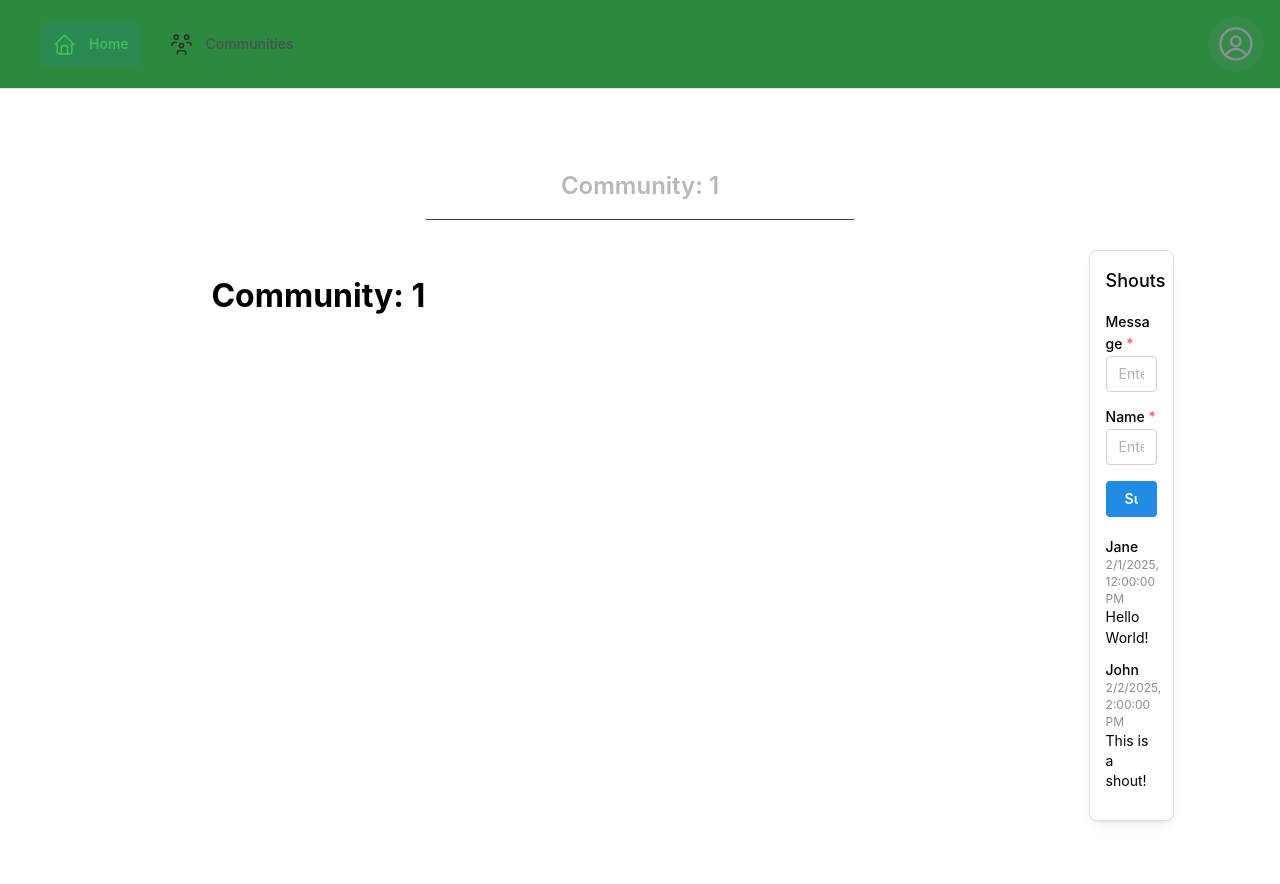
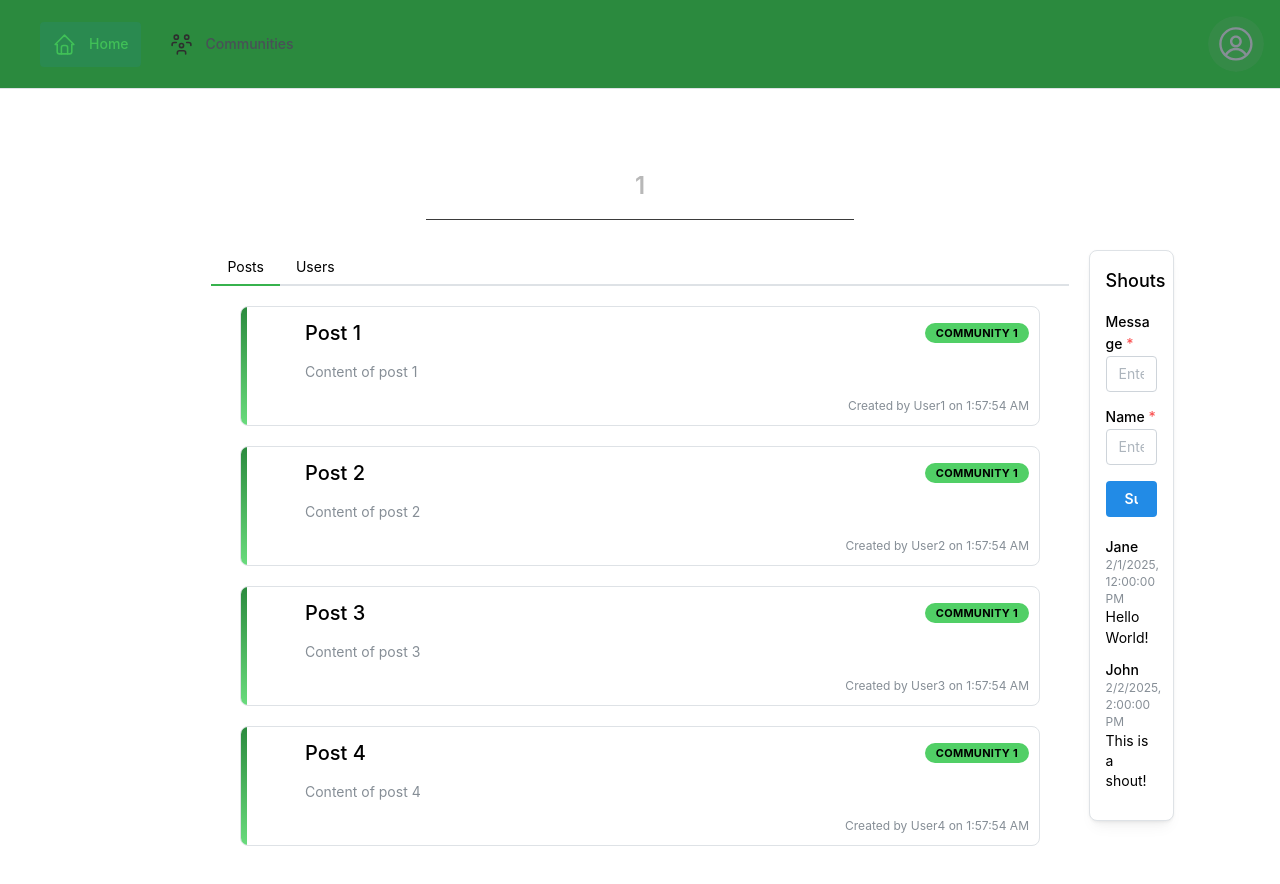
Before and after one commit to mattgrossfeld/website-frontend, a Next.js app: page /communities/1 in a window 1280 px wide. Before the commit the page ends 841 px from the top, so only its background shows below. Built offline with nearby package versions, Linux system fonts and the light colour scheme.

Commit message:
Added communities page.

```diff
--- a/components/CommunityCard/CommunityCard.tsx
+++ b/components/CommunityCard/CommunityCard.tsx
@@ -6,11 +6,12 @@ interface CommunityCardProps {
   description: string;
   createdBy: string;
   createdTm: string;
+  onClick?: () => void;
 }
 
-export function CommunityCard({ name, description, createdBy, createdTm }: CommunityCardProps) {
+export function CommunityCard({ name, description, createdBy, createdTm, onClick }: CommunityCardProps) {
   return (
-    <Paper withBorder radius="md" className={classes.card}>
+    <Paper withBorder radius="md" className={classes.card} onClick={onClick} style={{ cursor: 'pointer' }}>
       <Group justify="space-between">
         <Text size="xl" fw={500}>
           {name}
--- a/components/ContentTable/ContentTable.tsx
+++ b/components/ContentTable/ContentTable.tsx
@@ -1,61 +1,22 @@
 import { Avatar, Badge, Group, Select, Table, Text } from '@mantine/core';
+import React, { ReactNode } from 'react';
 
-const data = [
-  {
-    avatar:
-      'https://raw.githubusercontent.com/mantinedev/mantine/master/.demo/avatars/avatar-9.png',
-    name: 'Robert Wolfkisser',
-    job: 'Engineer',
-    email: 'rob_wolf@gmail.com',
-    role: 'Collaborator',
-    lastActive: '2 days ago',
-    active: true,
-  },
-  {
-    avatar:
-      'https://raw.githubusercontent.com/mantinedev/mantine/master/.demo/avatars/avatar-6.png',
-    name: 'Jill Jailbreaker',
-    job: 'Engineer',
-    email: 'jj@breaker.com',
-    role: 'Collaborator',
-    lastActive: '6 days ago',
-    active: true,
-  },
-  {
-    avatar:
-      'https://raw.githubusercontent.com/mantinedev/mantine/master/.demo/avatars/avatar-10.png',
-    name: 'Henry Silkeater',
-    job: 'Designer',
-    email: 'henry@silkeater.io',
-    role: 'Contractor',
-    lastActive: '2 days ago',
-    active: false,
-  },
-  {
-    avatar:
-      'https://raw.githubusercontent.com/mantinedev/mantine/master/.demo/avatars/avatar-2.png',
-    name: 'Bill Horsefighter',
-    job: 'Designer',
-    email: 'bhorsefighter@gmail.com',
-    role: 'Contractor',
-    lastActive: '5 days ago',
-    active: true,
-  },
-  {
-    avatar:
-      'https://raw.githubusercontent.com/mantinedev/mantine/master/.demo/avatars/avatar-3.png',
-    name: 'Jeremy Footviewer',
-    job: 'Manager',
-    email: 'jeremy@foot.dev',
-    role: 'Manager',
-    lastActive: '3 days ago',
-    active: false,
-  },
-];
+const rolesData = ['Admin', 'Member'];
 
-const rolesData = ['Manager', 'Collaborator', 'Contractor'];
+interface User {
+  dateJoined: ReactNode;
+  avatar: string;
+  name: string;
+  role: string;
+  lastActive: string;
+  active: boolean;
+};
 
-export function ContentTable() {
+interface ContentTableProps {
+  data: User[];
+};
+
+export const ContentTable: React.FC<ContentTableProps> = ({ data }) => {
   const rows = data.map((item) => (
     <Table.Tr key={item.name}>
       <Table.Td>
@@ -64,9 +25,6 @@ export function ContentTable() {
           <div>
             <Text fz="sm" fw={500}>
               {item.name}
-            </Text>
-            <Text fz="xs" c="dimmed">
-              {item.email}
             </Text>
           </div>
         </Group>
@@ -81,13 +39,14 @@ export function ContentTable() {
         />
       </Table.Td>
       <Table.Td>{item.lastActive}</Table.Td>
+      <Table.Td>{item.dateJoined}</Table.Td>
       <Table.Td>
         {item.active ? (
-          <Badge fullWidth variant="light">
+          <Badge color="green.4" fullWidth variant="light">
             Active
           </Badge>
         ) : (
-          <Badge color="gray" fullWidth variant="light">
+          <Badge color="gray.4" fullWidth variant="light">
             Disabled
           </Badge>
         )}
@@ -100,9 +59,10 @@ export function ContentTable() {
       <Table verticalSpacing="sm">
         <Table.Thead>
           <Table.Tr>
-            <Table.Th>Employee</Table.Th>
+            <Table.Th>User</Table.Th>
             <Table.Th>Role</Table.Th>
             <Table.Th>Last active</Table.Th>
+            <Table.Th>Date Joined</Table.Th>
             <Table.Th>Status</Table.Th>
           </Table.Tr>
         </Table.Thead>
--- a/pages/_app.tsx
+++ b/pages/_app.tsx
@@ -15,8 +15,21 @@ export default function App({ Component, pageProps }: AppProps) {
   useEffect(() => {
     if (router.pathname.startsWith('/communities/')) {
       const communityName = router.query.community;
-      setPageTitle(`Community: ${communityName}`);
-    } else {
+      setPageTitle(`${communityName}`);
+    }
+
+    else if (router.pathname.startsWith('/posts/')) {
+      const postId = router.query.postId;
+      setPageTitle(`Post: ${postId}`);
+    }
+
+    else if (router.pathname.startsWith('/users/')) {
+      const username = router.query.username;
+      setPageTitle(`User: ${username}`);
+    }
+
+
+    else {
       switch (router.pathname) {
         case '/home':
           setPageTitle('Latest Posts');
--- a/pages/communities/[community].tsx
+++ b/pages/communities/[community].tsx
@@ -1,6 +1,136 @@
 import { useRouter } from 'next/router';
+import { useState, useEffect } from 'react';
+import { Tabs } from '@mantine/core';
+import { PostCard } from '../../components/PostCard/PostCard';
+import { ContentTable } from '../../components/ContentTable/ContentTable';
 
-export default function Community() {
+// Mock data for posts and users
+const posts = [
+  // Example posts data
+  {
+    id: 1,
+    title: 'Post 1',
+    content: 'Content of post 1',
+    createdBy: 'User1',
+    communityId: 1,
+    communityName: 'Community 1',
+    parent_post_id: null
+  },
+  {
+    id: 2,
+    title: 'Post 2',
+    content: 'Content of post 2',
+    createdBy: 'User2',
+    communityId: 1,
+    communityName: 'Community 1',
+    parent_post_id: 1
+  },
+  {
+    id: 3,
+    title: 'Post 3',
+    content: 'Content of post 3',
+    createdBy: 'User3',
+    communityId: 1,
+    communityName: 'Community 1',
+    parent_post_id: 1
+  },
+  {
+    id: 4,
+    title: 'Post 4',
+    content: 'Content of post 4',
+    createdBy: 'User4',
+    communityId: 1,
+    communityName: 'Community 1',
+    parent_post_id: 1
+  }
+];
+
+const users = [
+  {
+    avatar:
+      'https://raw.githubusercontent.com/mantinedev/mantine/master/.demo/avatars/avatar-9.png',
+    name: 'SomeDerpyNoob',
+    role: 'Admin',
+    lastActive: '2 days ago',
+    dateJoined: '2021-01-01',
+    active: true,
+  },
+  {
+    avatar:
+      'https://raw.githubusercontent.com/mantinedev/mantine/master/.demo/avatars/avatar-6.png',
+    name: 'PlanetJanet',
+    role: 'Member',
+    lastActive: '6 days ago',
+    dateJoined: '2023-01-01',
+    active: true,
+  },
+  {
+    avatar:
+      'https://raw.githubusercontent.com/mantinedev/mantine/master/.demo/avatars/avatar-10.png',
+    name: 'NattyMatty',
+    role: 'Admin',
+    lastActive: '2 days ago',
+    dateJoined: '2024-01-01',
+    active: false,
+  },
+  {
+    avatar:
+      'https://raw.githubusercontent.com/mantinedev/mantine/master/.demo/avatars/avatar-2.png',
+    name: 'TestUser',
+    role: 'Member',
+    lastActive: '5 days ago',
+    dateJoined: '2021-01-01',
+    active: true,
+  },
+  {
+    avatar:
+      'https://raw.githubusercontent.com/mantinedev/mantine/master/.demo/avatars/avatar-3.png',
+    name: 'Jeremy Footviewer',
+    role: 'Admin',
+    lastActive: '3 days ago',
+    dateJoined: '2022-01-01',
+    active: false,
+  },
+];
+
+export default function CommunityPage() {
   const router = useRouter();
-  return <h1>Community: {router.query.community}</h1>;
+  const { community } = router.query;
+  const [activeTab, setActiveTab] = useState('posts');
+  const [isClient, setIsClient] = useState(false);
+
+  useEffect(() => {
+    if (community) {
+      document.title = community as string;
+    }
+  }, [community]);
+
+  useEffect(() => {
+    setIsClient(true);
+  }, []);
+
+  if (!isClient) {
+    return null;
+  }
+
+  return (
+    <div>
+      <Tabs color="green.7" value={activeTab} onChange={(value) => setActiveTab(value || 'posts')}>
+        <Tabs.List>
+          <Tabs.Tab value="posts">Posts</Tabs.Tab>
+          <Tabs.Tab value="users">Users</Tabs.Tab>
+        </Tabs.List>
+
+        <Tabs.Panel value="posts" style={{ marginTop: 'var(--mantine-spacing-lg)' }}>
+          {posts.map((post) => (
+            <PostCard createdTm={new Date().toLocaleTimeString()} body={post.content} community={post.communityName} key={post.id} {...post} />
+          ))}
+        </Tabs.Panel>
+
+        <Tabs.Panel value="users" style={{ marginTop: 'var(--mantine-spacing-lg)' }}>
+          <ContentTable data={users} />
+        </Tabs.Panel>
+      </Tabs>
+    </div>
+  );
 }
--- /dev/null
+++ b/pages/posts/[postId].tsx
@@ -0,0 +1,6 @@
+import { useRouter } from 'next/router';
+
+export default function Post() {
+  const router = useRouter();
+  return <h1>Post: {router.query.username}</h1>;
+};
```
Also changed, not shown: pages/communities.tsx (+8 -0 lines), pages/users/[username].tsx (renamed from pages/users/profile/[username].tsx).
